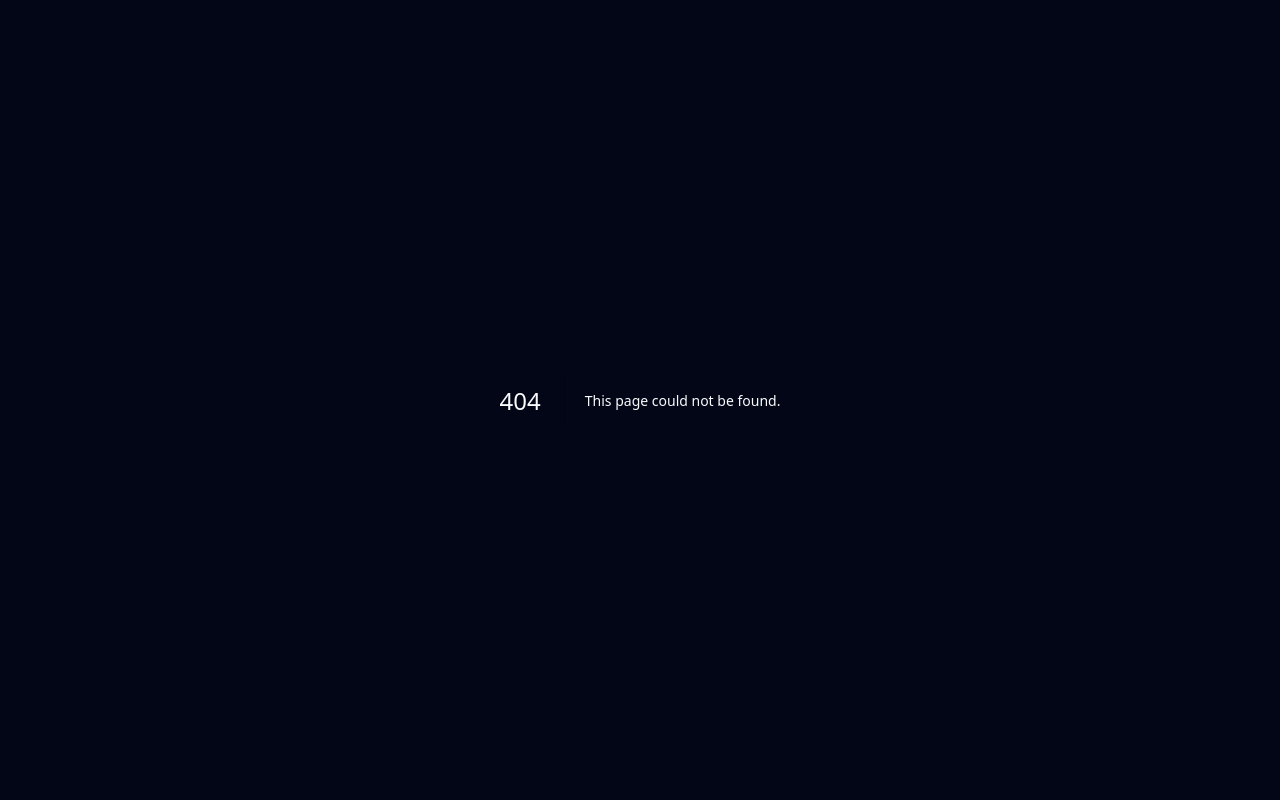
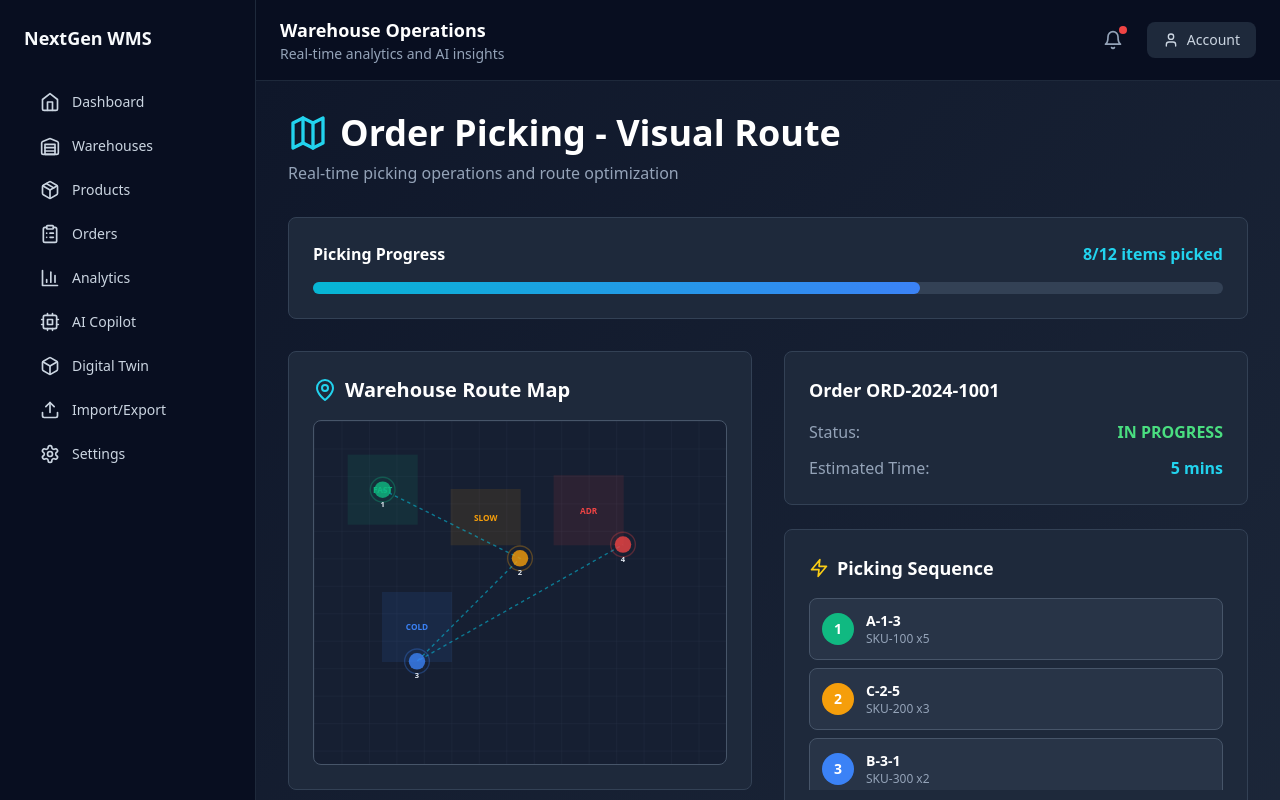
Before and after one commit to JosuaMbia/nextgen-wms-ai, a Next.js app: page /dashboard/picking in a window 1280 px wide. Before the commit this address had no page. Built offline with nearby package versions, Linux system fonts and the light colour scheme.

Commit message:
Add Picking Dashboard - Visual route map, waypoint sequence, and palletization interface

```diff
--- /dev/null
+++ b/app/dashboard/picking/page.tsx
@@ -0,0 +1,207 @@
+'use client';
+
+import { useState } from 'react';
+import { MapPin, Package, Zap, Map } from 'lucide-react';
+
+const PickingDashboard = () => {
+  const [selectedWaypoint, setSelectedWaypoint] = useState(null);
+
+  // Simulated picking data with waypoints
+  const pickingOrder = {
+    orderId: 'ORD-2024-1001',
+    status: 'IN_PROGRESS',
+    itemsTotal: 12,
+    itemsPicked: 8,
+    estimatedTime: '5 mins',
+    route: [
+      { id: 1, zone: 'FAST', location: 'A-1-3', item: 'SKU-100', qty: 5, x: 100, y: 100 },
+      { id: 2, zone: 'SLOW', location: 'C-2-5', item: 'SKU-200', qty: 3, x: 300, y: 200 },
+      { id: 3, zone: 'COLD', location: 'B-3-1', item: 'SKU-300', qty: 2, x: 150, y: 350 },
+      { id: 4, zone: 'ADR', location: 'D-1-2', item: 'SKU-400', qty: 2, x: 450, y: 180 }
+    ],
+    pallets: [
+      { palletId: 'PLT-001', items: ['SKU-100', 'SKU-200'], weight: 25, utilization: 65 },
+      { palletId: 'PLT-002', items: ['SKU-300', 'SKU-400'], weight: 18, utilization: 48 }
+    ]
+  };
+
+  const getZoneColor = (zone: string) => {
+    switch (zone) {
+      case 'FAST':
+        return '#10b981';
+      case 'SLOW':
+        return '#f59e0b';
+      case 'COLD':
+        return '#3b82f6';
+      case 'ADR':
+        return '#ef4444';
+      default:
+        return '#6b7280';
+    }
+  };
+
+  return (
+    <div className="min-h-screen bg-gradient-to-br from-slate-900 to-slate-800 p-8">
+      <div className="max-w-7xl mx-auto">
+        {/* Header */}
+        <div className="mb-8">
+          <h1 className="text-4xl font-bold text-white mb-2 flex items-center gap-3">
+            <Map className="w-10 h-10 text-cyan-400" />
+            Order Picking - Visual Route
+          </h1>
+          <p className="text-slate-400">Real-time picking operations and route optimization</p>
+        </div>
+
+        {/* Progress Bar */}
+        <div className="bg-slate-800 border border-slate-700 rounded-lg p-6 mb-8">
+          <div className="flex items-center justify-between mb-4">
+            <span className="text-white font-semibold">Picking Progress</span>
+            <span className="text-cyan-400 font-bold">{pickingOrder.itemsPicked}/{pickingOrder.itemsTotal} items picked</span>
+          </div>
+          <div className="w-full bg-slate-700 rounded-full h-3">
+            <div
+              className="bg-gradient-to-r from-cyan-500 to-blue-500 h-3 rounded-full transition-all"
+              style={{ width: `${(pickingOrder.itemsPicked / pickingOrder.itemsTotal) * 100}%` }}
+            />
+          </div>
+        </div>
+
+        <div className="grid grid-cols-1 lg:grid-cols-4 gap-8">
+          {/* Visual Route Map */}
+          <div className="lg:col-span-2">
+            <div className="bg-slate-800 border border-slate-700 rounded-lg p-6">
+              <h2 className="text-xl font-bold text-white mb-4 flex items-center gap-2">
+                <MapPin className="w-6 h-6 text-cyan-400" />
+                Warehouse Route Map
+              </h2>
+
+              {/* SVG Warehouse Map */}
+              <svg viewBox="0 0 600 500" className="w-full border border-slate-600 rounded-lg bg-slate-900/50">
+                {/* Grid background */}
+                <defs>
+                  <pattern id="grid" width="40" height="40" patternUnits="userSpaceOnUse">
+                    <path d="M 40 0 L 0 0 0 40" fill="none" stroke="#334155" strokeWidth="0.5" />
+                  </pattern>
+                </defs>
+                <rect width="600" height="500" fill="url(#grid)" />
+
+                {/* Zones */}
+                <rect x="50" y="50" width="100" height="100" fill="#10b981" opacity="0.1" stroke="#10b981" strokeWidth="2" />
+                <text x="100" y="105" textAnchor="middle" fill="#10b981" fontSize="12" fontWeight="bold">FAST</text>
+
+                <rect x="200" y="100" width="100" height="80" fill="#f59e0b" opacity="0.1" stroke="#f59e0b" strokeWidth="2" />
+                <text x="250" y="145" textAnchor="middle" fill="#f59e0b" fontSize="12" fontWeight="bold">SLOW</text>
+
+                <rect x="100" y="250" width="100" height="100" fill="#3b82f6" opacity="0.1" stroke="#3b82f6" strokeWidth="2" />
+                <text x="150" y="305" textAnchor="middle" fill="#3b82f6" fontSize="12" fontWeight="bold">COLD</text>
+
+                <rect x="350" y="80" width="100" height="100" fill="#ef4444" opacity="0.1" stroke="#ef4444" strokeWidth="2" />
+                <text x="400" y="135" textAnchor="middle" fill="#ef4444" fontSize="12" fontWeight="bold">ADR</text>
+
+                {/* Route Path */}
+                <polyline
+                  points={pickingOrder.route.map(wp => `${wp.x},${wp.y}`).join(' ')}
+                  fill="none"
+                  stroke="#06b6d4"
+                  strokeWidth="2"
+                  strokeDasharray="5,5"
+                  opacity="0.6"
+                />
+
+                {/* Waypoints */}
+                {pickingOrder.route.map((waypoint) => (
+                  <g key={waypoint.id} onClick={() => setSelectedWaypoint(waypoint.id)}>
+                    <circle cx={waypoint.x} cy={waypoint.y} r="12" fill={getZoneColor(waypoint.zone)} opacity="0.8" />
+                    <circle cx={waypoint.x} cy={waypoint.y} r="18" fill="none" stroke={getZoneColor(waypoint.zone)} strokeWidth="2" opacity={selectedWaypoint === waypoint.id ? 1 : 0.3} />
+                    <text x={waypoint.x} y={waypoint.y + 25} textAnchor="middle" fill="#e2e8f0" fontSize="11" fontWeight="bold">
+                      {waypoint.id}
+                    </text>
+                  </g>
+                ))}
+              </svg>
+            </div>
+          </div>
+
+          {/* Right Panel - Details */}
+          <div className="lg:col-span-2 space-y-6">
+            {/* Order Info */}
+            <div className="bg-slate-800 border border-slate-700 rounded-lg p-6">
+              <h3 className="text-lg font-bold text-white mb-4">Order {pickingOrder.orderId}</h3>
+              <div className="space-y-3">
+                <div className="flex justify-between">
+                  <span className="text-slate-400">Status:</span>
+                  <span className="text-green-400 font-semibold">IN PROGRESS</span>
+                </div>
+                <div className="flex justify-between">
+                  <span className="text-slate-400">Estimated Time:</span>
+                  <span className="text-cyan-400 font-semibold">{pickingOrder.estimatedTime}</span>
+                </div>
+              </div>
+            </div>
+
+            {/* Waypoints List */}
+            <div className="bg-slate-800 border border-slate-700 rounded-lg p-6">
+              <h3 className="text-lg font-bold text-white mb-4 flex items-center gap-2">
+                <Zap className="w-5 h-5 text-yellow-400" />
+                Picking Sequence
+              </h3>
+              <div className="space-y-2 max-h-48 overflow-y-auto">
+                {pickingOrder.route.map((waypoint) => (
+                  <div
+                    key={waypoint.id}
+                    onClick={() => setSelectedWaypoint(waypoint.id)}
+                    className={`p-3 rounded-lg cursor-pointer transition border ${
+                      selectedWaypoint === waypoint.id
+                        ? 'bg-slate-700 border-cyan-400'
+                        : 'bg-slate-700/50 border-slate-600 hover:border-slate-500'
+                    }`}
+                  >
+                    <div className="flex items-center gap-3">
+                      <div
+                        className="w-8 h-8 rounded-full flex items-center justify-center text-white font-bold text-sm"
+                        style={{ backgroundColor: getZoneColor(waypoint.zone) }}
+                      >
+                        {waypoint.id}
+                      </div>
+                      <div className="flex-1">
+                        <p className="text-white font-semibold text-sm">{waypoint.location}</p>
+                        <p className="text-slate-400 text-xs">{waypoint.item} x{waypoint.qty}</p>
+                      </div>
+                    </div>
+                  </div>
+                ))}
+              </div>
+            </div>
+
+            {/* Palletization */}
+            <div className="bg-slate-800 border border-slate-700 rounded-lg p-6">
+              <h3 className="text-lg font-bold text-white mb-4 flex items-center gap-2">
+                <Package className="w-5 h-5 text-orange-400" />
+                Optimal Palletization
+              </h3>
+              <div className="space-y-3">
+                {pickingOrder.pallets.map((pallet) => (
+                  <div key={pallet.palletId} className="bg-slate-700/50 rounded-lg p-3 border border-slate-600">
+                    <div className="flex justify-between items-center mb-2">
+                      <span className="font-mono text-sm text-cyan-400">{pallet.palletId}</span>
+                      <span className="text-xs bg-blue-900 text-blue-300 px-2 py-1 rounded">{pallet.utilization}% filled</span>
+                    </div>
+                    <div className="text-xs text-slate-400">Weight: {pallet.weight}kg | Items: {pallet.items.join(', ')}</div>
+                    <div className="w-full bg-slate-600 rounded-full h-2 mt-2">
+                      <div
+                        className="bg-gradient-to-r from-orange-500 to-orange-400 h-2 rounded-full"
+                        style={{ width: `${pallet.utilization}%` }}
+                      />
+                    </div>
+                  </div>
+                ))}
+              </div>
+            </div>
+          </div>
+        </div>
+      </div>
+    </div>
+  );
+};
+
+export default PickingDashboard;
```
